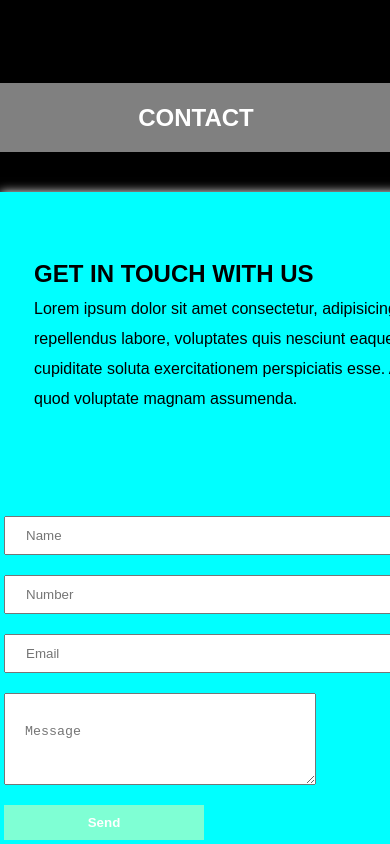
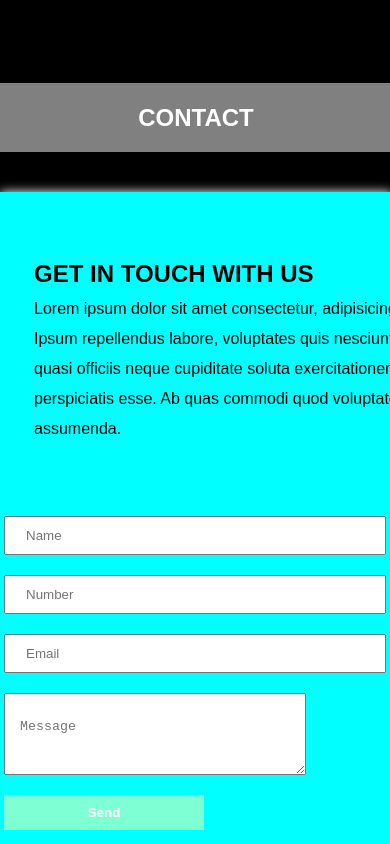
Before and after one commit to Doramytech/seunportfolio.github.io, a plain HTML site: page index.html in a window 390 px wide. Shown: the part 3417-4261 px from the top of the page. Drawn offline with nearby package versions, Linux system fonts and the light colour scheme; a script that the page names is missing.

Commit message:
Add files via upload

```diff
--- a/index.css
+++ b/index.css
@@ -589,18 +589,18 @@ textarea{
 @media (max-width:650px){
     .background{
         display: block;
-        width: 65vh;
+        width: 100%;
     }
     .car p{
         font-size: 1em;
-        width: 60vh;
+        width: 52vh;
     }
     input{
         padding: 10px 20px;
-        width: 50vh;
+        width: 40vh;
     }
     textarea{
-        padding: 30px 20px;
+        padding: 25px 15px;
         width: 270px;
     }
     #btn{
@@ -613,4 +613,7 @@ textarea{
     #btn:hover{
         background-color: grey;
     }
+    .t{
+        width: 100%;
+    }
 }
```
